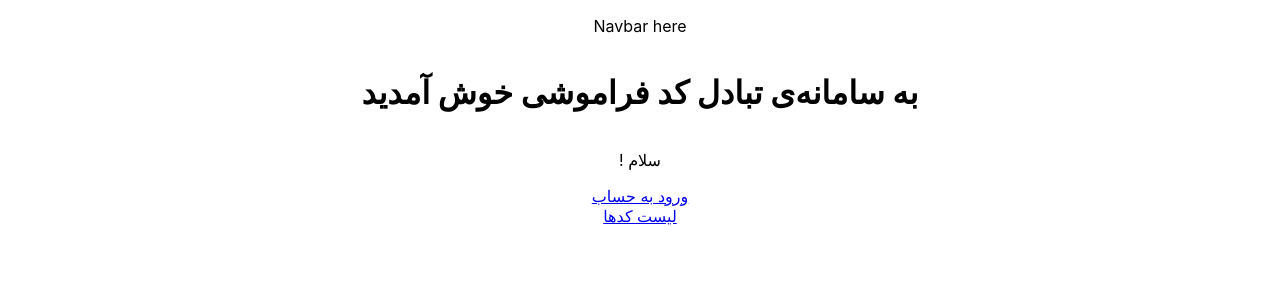
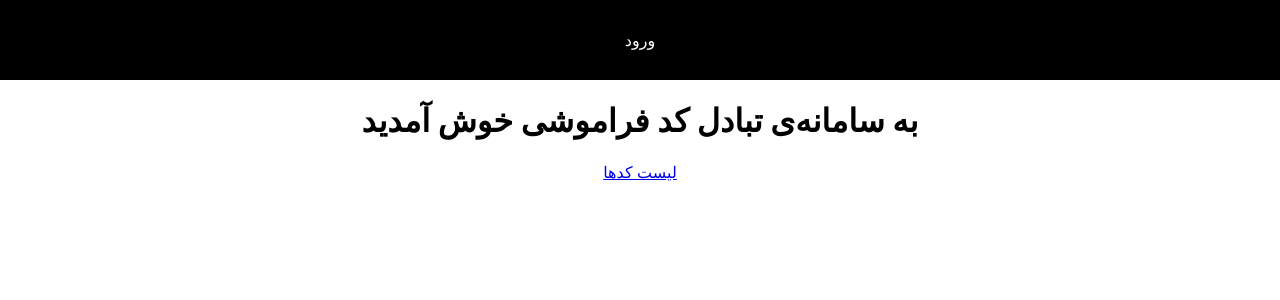
Before and after one commit to IIIphr/se_front_prj, a React (Create React App) app: page / in a window 1280 px wide. Shown: the top 300 px of the page. Built offline with nearby package versions, Linux system fonts and the light colour scheme.

Commit message:
Navbar working, improvements on performance and rendering

```diff
--- a/src/App.js
+++ b/src/App.js
@@ -15,7 +15,6 @@ function App() {
   useEffect(() => {
     if(cookies.user_f_name !== "undefined" && cookies.user_f_name){
       dispatch(change_f_name(cookies.user_f_name));
-      navigate('/');
     }
   }, []);
 
@@ -24,8 +23,6 @@ function App() {
       <Navbar />
       <div className='app_root'>
         <h1>به سامانه‌ی تبادل کد فراموشی خوش آمدید</h1>
-        <p>سلام {name}!</p>
-        <Link to='/login'>ورود به حساب</Link>
         <Link to='/list'>لیست کدها</Link>
       </div>
     </Fragment>
--- a/src/List.js
+++ b/src/List.js
@@ -1,12 +1,17 @@
+import { Fragment } from 'react';
 import './List.css';
+import Navbar from './Navbar';
 import { Link } from 'react-router-dom';
 
 function List() {
   return (
-    <div className='list_root'>
-      <h1>لیست کدها</h1>
-      <Link to='/'>صفحه‌ی اصلی</Link>
-    </div>
+    <Fragment>
+      <Navbar />
+      <div className='list_root'>
+        <h1>لیست کدها</h1>
+        <Link to='/'>صفحه‌ی اصلی</Link>
+      </div>
+    </Fragment>
   );
 }
 
--- a/src/Login.js
+++ b/src/Login.js
@@ -1,9 +1,10 @@
 import './Login.css';
 import { useDispatch, useSelector } from 'react-redux';
-import { change_f_name } from './userSlice';
-import { useState, useEffect } from 'react';
+import { change_f_name, change_type } from './userSlice';
+import { useState, useEffect, Fragment } from 'react';
 import { useCookies } from 'react-cookie';
 import { useNavigate, Link } from 'react-router-dom';
+import Navbar from './Navbar';
 
 function addMonths(date, months) {
   var d = date.getDate();
@@ -24,26 +25,33 @@ function Login() {
   useEffect(() => {
     if(cookies.user_f_name !== "undefined" && cookies.user_f_name){
       dispatch(change_f_name(cookies.user_f_name));
-      navigate('/login');
     }
   }, []);
 
   return (
+    <Fragment>
+      <Navbar />
       <div className='login_root'>
         <h1>ورود</h1>
-      <p>سلام {name}!</p>
         <input type='text' id='name_input' value={input} onInput={e => setInput(e.target.value)}></input>
         <button onClick={() => {
           dispatch(change_f_name(input));
+          dispatch(change_type("user"));
           setCookie('user_f_name', input, { path: '/', expires: addMonths(new Date(), 1) });
+          setCookie('user_type', "user", { path: '/', expires: addMonths(new Date(), 1) });
+          navigate('/');
         }}>تغییر نام</button>
         <button onClick={() => {
           dispatch(change_f_name(""));
+          dispatch(change_type(null));
           removeCookie('user_f_name');
+          removeCookie('user_type');
+          navigate('/');
         }}>خروج</button>
         <Link to='/signup'>ثبت نام</Link>
         <Link to='/'>صفحه‌ی اصلی</Link>
       </div>
+    </Fragment>
   );
 }
 
--- a/src/Navbar.css
+++ b/src/Navbar.css
@@ -1,8 +1,24 @@
 .navbar_root{
     width: 100%;
-    display: grid;
-    align-content: center;
+    height: 10vh;
+    background-color: black;
+    position: sticky;
+    top: 0;
+    display: flex;
     justify-content: center;
     align-items: center;
     justify-items: center;
-  }
+    flex-direction: row-reverse;
+    flex-wrap: nowrap;
+}
+
+.navbar_link{
+    color: white;
+    direction: rtl;
+    text-decoration: none;
+    padding: 5px 10px;
+    border-radius: 10px;
+}
+.navbar_link:hover{
+    background-color: grey;
+}
--- a/src/Navbar.js
+++ b/src/Navbar.js
@@ -1,9 +1,29 @@
 import './Navbar.css';
+import { useSelector, useDispatch } from 'react-redux';
+import { useCookies } from 'react-cookie';
+import { useEffect } from 'react';
+import { change_f_name, change_type } from './userSlice';
+import { useNavigate, Link } from 'react-router-dom';
 
 function Navbar(){
+    const user_f_name = useSelector((state) => state.user.user_f_name);
+    const user_type = useSelector((state) => state.user.user_type);
+    const dispatch = useDispatch();
+    const navigate = useNavigate();
+    const [cookies] = useCookies(['user_f_name', 'user_type']);
+
+    useEffect(() => {
+      if(cookies.user_type !== "undefined" && cookies.user_type){
+        dispatch(change_f_name(cookies.user_f_name));
+        dispatch(change_type(cookies.user_type));
+      }
+    }, []);
+
     return (
         <div className='navbar_root'>
-            <p>Navbar here</p>
+            {user_type == null ?
+            <Link className='navbar_link' to='/login'>ورود</Link> :
+            <Link className='navbar_link' to='/login'>سلام {user_f_name}!</Link>}
         </div>
     );
 }
--- a/src/Signup.js
+++ b/src/Signup.js
@@ -1,12 +1,17 @@
 import { Link } from 'react-router-dom';
 import './Signup.css';
+import Navbar from './Navbar';
+import { Fragment } from 'react';
 
 function Signup() {
   return (
-    <div className='login_root'>
-      <h1>ثبت نام</h1>
-      <Link to='/'>صفحه‌ی اصلی</Link>
-    </div>
+    <Fragment>
+      <Navbar />
+      <div className='login_root'>
+        <h1>ثبت نام</h1>
+        <Link to='/'>صفحه‌ی اصلی</Link>
+      </div>
+    </Fragment>
   );
 }
 
--- a/src/index.css
+++ b/src/index.css
@@ -15,3 +15,11 @@ code {
 p{
   direction: rtl;
 }
+
+.rtl{
+  direction: rtl;
+}
+
+.ltr{
+  direction: ltr;
+}
```
Lines whose indentation alone changed are shown as unchanged.
